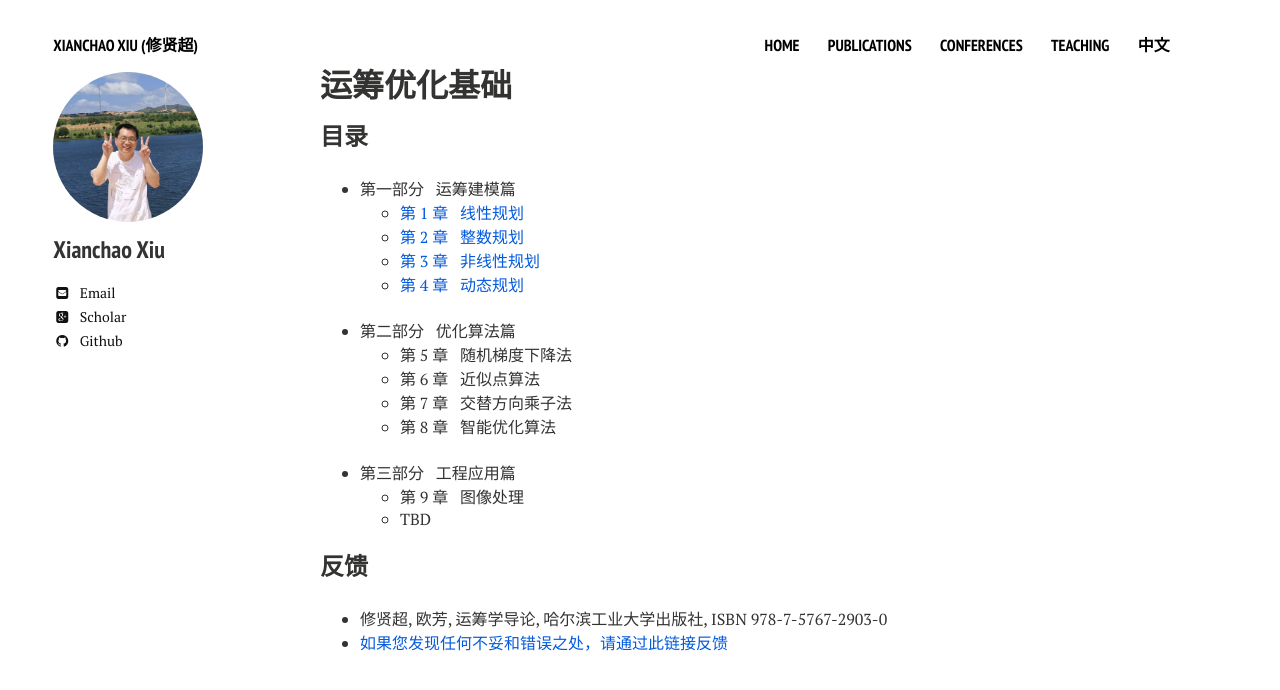
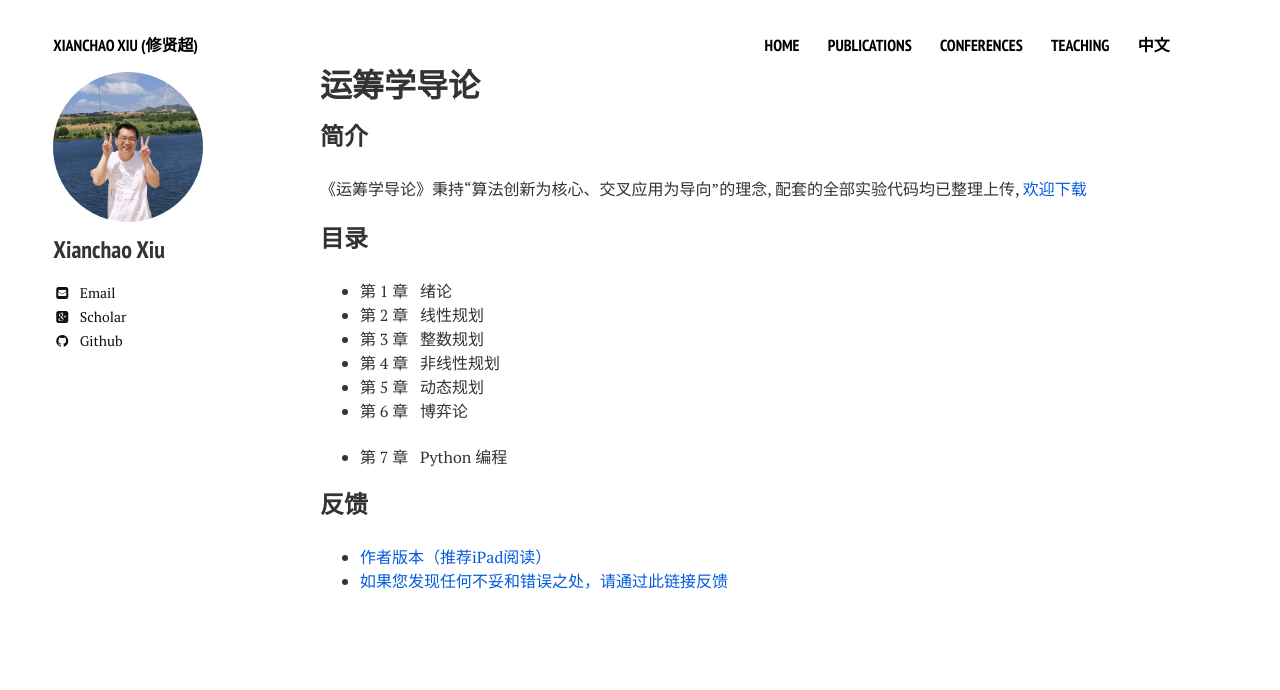
Before and after one commit to xianchaoxiu/xianchaoxiu.github.io, a Jekyll site: the page built from chinese/book/OR/index.md, in a window 1280 px wide. Shown: the top 690 px of the page. Built offline with Jekyll 4.4.1, drawn with Linux system fonts in a browser that asks for light colours; nearby versions of some CDN libraries.

Commit message:
Update index.md

```diff
--- a/chinese/book/OR/index.md
+++ b/chinese/book/OR/index.md
@@ -1,30 +1,26 @@
 ---
 layout: page
-title: 运筹优化基础
+title: 运筹学导论
 comments: false
 share: false
 ---
 
+### 简介
+
+《运筹学导论》秉持“算法创新为核心、交叉应用为导向”的理念, 配套的全部实验代码均已整理上传,  <a href="https://github.com/xianchaoxiu" class="textlink" target="_blank"> 欢迎下载 </a>
+
+
 ### 目录
 
-* 第一部分 &nbsp; 运筹建模篇   <br>
-  - <a href="../ORO/Chapter1.pdf" class="textlink" target="_blank"> 第 1 章 &nbsp;  线性规划 </a> <br>
-  - <a href="../ORO/Chapter2.pdf" class="textlink" target="_blank"> 第 2 章 &nbsp;  整数规划 </a> <br>
-  - <a href="../ORO/Chapter3.pdf" class="textlink" target="_blank"> 第 3 章 &nbsp;  非线性规划 </a> <br>
-  - <a href="../ORO/Chapter4.pdf" class="textlink" target="_blank"> 第 4 章 &nbsp;  动态规划 </a> <br><br>
-
-* 第二部分 &nbsp; 优化算法篇 <br>
-  - 第 5 章 &nbsp;  随机梯度下降法 <br>
-  - 第 6 章 &nbsp;  近似点算法 <br>
-  - 第 7 章 &nbsp;  交替方向乘子法 <br>
-  - 第 8 章 &nbsp;  智能优化算法 <br> <br>
-
-
-* 第三部分 &nbsp; 工程应用篇 <br>
-  - 第 9 章 &nbsp;  图像处理 <br>
-  - TBD
+*  第 1 章 &nbsp;  绪论 <br>
+*  第 2 章 &nbsp;  线性规划 <br>
+*  第 3 章 &nbsp;  整数规划 <br>
+*  第 4 章 &nbsp;  非线性规划 <br>
+*  第 5 章 &nbsp;  动态规划 <br>
+*  第 6 章 &nbsp;  博弈论 <br><br>
+*  第 7 章 &nbsp;  Python 编程 <br>
 
 
 ### 反馈
-* 修贤超, 欧芳, 运筹学导论, 哈尔滨工业大学出版社, ISBN  978-7-5767-2903-0 <br>
+* <a href="../OR/OR.pdf" class="textlink" target="_blank"> 作者版本（推荐iPad阅读） </a> <br>
 * <a href="https://docs.qq.com/form/page/DTkZycUxMRUpkRHpY" class="textlink" target="_blank">如果您发现任何不妥和错误之处，请通过此链接反馈 </a> <br>
```
